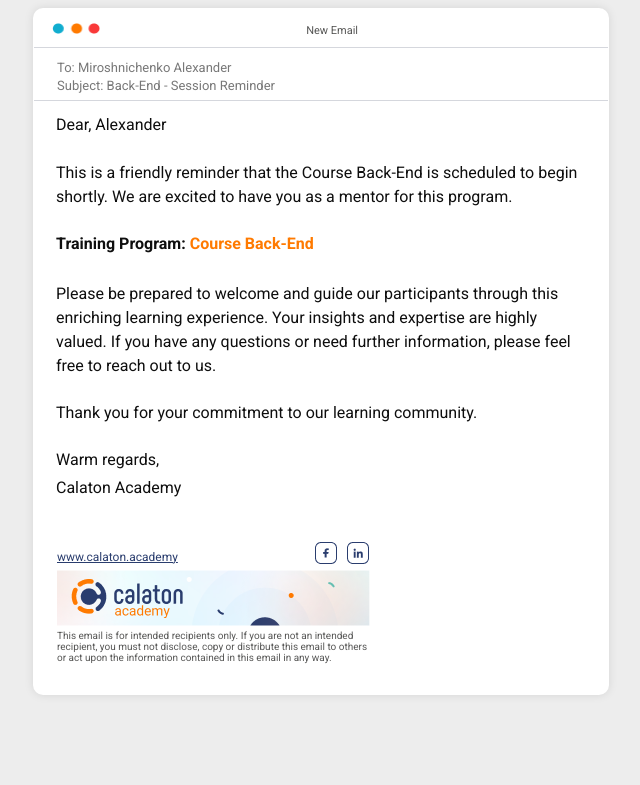
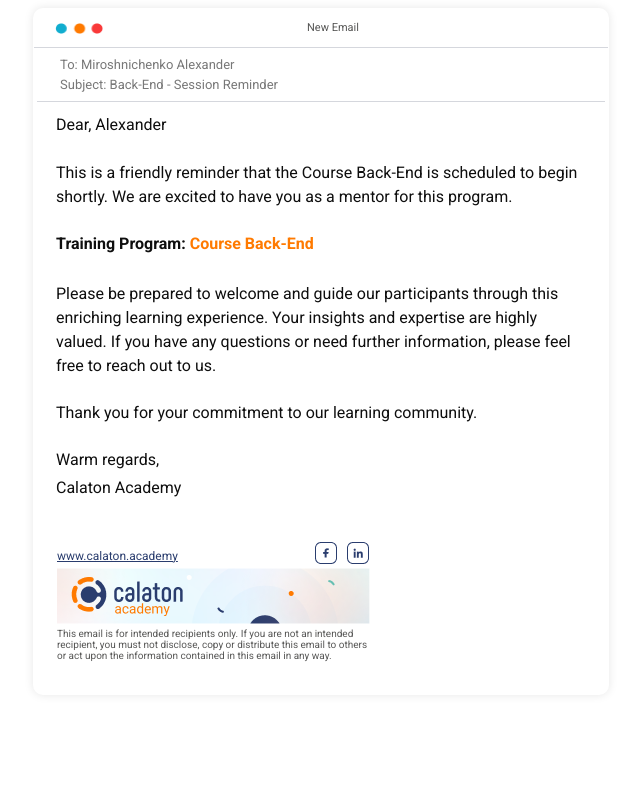
Before and after one commit to YaroslavKobylko/CA2p, a plain HTML site: page index.html in a window 1280 px wide. Shown: the whole page, without its empty margins (319-959 px from the left). Drawn offline with Linux system fonts and the light colour scheme.

Commit message:
fix coments

```diff
--- a/index.html
+++ b/index.html
@@ -6,51 +6,60 @@
   <title>Email Form</title>
   <link href="https://fonts.googleapis.com/css2?family=Roboto:wght@400;700&display=swap" rel="stylesheet">
 </head>
-<body style="background-color: rgba(237, 237, 237, 1);">
-  <div style="width: 576px; height: 687px; border-radius: 10px; background-color: #FFFFFF; margin: 0 auto; box-shadow: 0px 0px 10px rgba(0, 0, 0, 0.1);">
-    <header>
-      <table style="width: 100%; border-collapse: collapse;">
-        <tr class="top-part">
+<body style="background-color: rgba(237, 237, 237, 1); width: 576px; height: 687px; border-radius: 10px; background-color: #FFFFFF; margin: 0 auto; box-shadow: 0px 0px 10px rgba(0, 0, 0, 0.1);">
+  <table style="width: 100%; border-collapse: collapse; margin-top: 8px;">
+    <tr>
       <td>
+        <table>
+          <tr>
+            <td style="width: 266px;">
               <img width="48" height="11px" src="circleicons.png" alt="Circles" style="padding-left: 18px; padding-top: 8px;">
             </td>
-          <td><h1 style=" padding-top: 8px; padding-right: 22px; color: rgba(87, 87, 86, 1); font-family: Roboto; font-size: 11px; font-weight: 400; line-height: 13px; letter-spacing: 0em;">New Email</h1></td>
+            <td>
+              <h1 style=" padding-top: 2px; margin-right: -40px; color: rgba(87, 87, 86, 1); font-family: Roboto; font-size: 11px; font-weight: 400; line-height: 13px; letter-spacing: 0em;">New Email</h1>
+            </td>
           </tr>
-        <tr>
-          <td colspan="4">
-            <div style="border: none; border-top: 1px solid rgba(213, 215, 221, 1); margin: 0px auto 10px; width: 100%;"></div>
+        </table>
       </td>
     </tr>
     <tr>
-          <td colspan="4" style="padding-left: 24px; font-size: 13px; font-weight: 400; line-height: 16px; font-family: Roboto; color: rgba(120, 120, 120, 1); text-align: left; letter-spacing: 0em;">To: Miroshnichenko Alexander</td>
+      <td>
+        <div style="border: none; border-top: 1px solid rgba(213, 215, 221, 1); margin: 0px auto 4px; width: 100%;"></div>
+      </td>
     </tr>
     <tr>
-          <td colspan="4" style="padding-left: 24px; font-size: 13px; font-weight: 400; line-height: 16px; font-family: Roboto; color: rgba(120, 120, 120, 1); text-align: left; letter-spacing: 0em;">Subject: Back-End - Session Reminder</td>
+      <td>
+        <table style="width: 100%;">
+          <tr>
+            <td style="padding-left: 24px; font-size: 13px; font-weight: 400; line-height: 16px; font-family: Roboto; color: rgba(120, 120, 120, 1); text-align: left; letter-spacing: 0em;">To: Miroshnichenko Alexander</td>
           </tr>
           <tr>
-          <td colspan="4">
-            <div  style="border: none; border-top: 1px solid rgba(213, 215, 221, 1); margin: 4px auto 10px; width: 100%;"></div>
+            <td style="padding-left: 24px; font-size: 13px; font-weight: 400; line-height: 16px; font-family: Roboto; color: rgba(120, 120, 120, 1); text-align: left; letter-spacing: 0em;">Subject: Back-End - Session Reminder</td>
+          </tr>
+          <tr>
+            <td>
+              <div style="border: none; border-top: 1px solid rgba(213, 215, 221, 1); margin: 4px auto 10px; width: 100%;"></div>
             </td>
           </tr>
         </table>
-        <div  style="width: 537px; height: 377px; margin-left: 20px; font-size: 18px; font-family: Roboto; line-height: 24px; font-weight: 400; margin-top: -2px;">
-          <table>
+      </td>
+    </tr>
+  </table>
+  <table style="width: 537px; height: 377px; margin-left: 20px; font-size: 18px; font-family: Roboto; line-height: 24px; font-weight: 400; margin-top: -6px;">
     <tr>
       <td style="font-size: 16px; font-weight: 400; padding-bottom: 21px; color: rgba(14, 14, 14, 1); ">Dear, Alexander</td>
     </tr>
     <tr>
       <td style="font-size: 16px; font-weight: 400; padding-bottom: 20px; color: rgba(14, 14, 14, 1);">This is a friendly reminder that the Course Back-End is scheduled to begin shortly. We are excited to have you as a mentor for this program.</td>
     </tr>
-            <tr >
+    <tr>
       <td style="font-size: 16px; font-weight: 400; padding-bottom: 23px; ">
         <span style="font-family: Roboto; font-size: 16px; font-weight: 700; line-height: 24px; letter-spacing: 0em; text-align: left; color: rgba(14, 14, 14, 1);">Training Program:</span>
         <span style="font-family: Roboto; font-size: 16px; font-weight: 700; line-height: 24px; letter-spacing: 0em; text-align: left; color: rgba(255, 122, 0, 1);">Course Back-End</span>
       </td>
     </tr>
     <tr>
-              <td style="font-size: 16px; font-weight: 400; padding-bottom: 20px; color: rgba(14, 14, 14, 1);">Please be prepared to welcome and guide our participants through this enriching learning experience. Your insights and expertise are highly valued.
-                If you have any questions or need further information, please feel free to reach out to us.
-                </td>
+      <td style="font-size: 16px; font-weight: 400; padding-bottom: 20px; color: rgba(14, 14, 14, 1);">Please be prepared to welcome and guide our participants through this enriching learning experience. Your insights and expertise are highly valued. If you have any questions or need further information, please feel free to reach out to us.</td>
     </tr>
     <tr>
       <td style="font-size: 16px; font-weight: 400; padding-bottom: 20px; color: rgba(14, 14, 14, 1);">Thank you for your commitment to our learning community.</td>
@@ -62,20 +71,18 @@
       <td style="font-size: 16px; font-weight: 400; color: rgba(14, 14, 14, 1);">Calaton Academy</td>
     </tr>
   </table>
-        </div>
-          <footer style="margin-top: 52px; margin-left: -3px;">
-            <table>
+  <table style="margin-top: 36px; margin-left: -3px;">
     <tr>
       <td>
         <a href="https://www.calaton.academy/uk" style="text-align: left; font-size: 12px; margin-left: 24px; font-family: Roboto; font-weight: 400; color: rgba(42, 61, 110, 1);">www.calaton.academy</a>
       </td>
       <td>
-                  <img  width="54" height="22" src="SocialLinks.png" style="margin-left: 132px; padding-bottom: 2px;" alt="Socials links">
+        <img  width="54" height="22" src="SocialLinks.png" style="margin-left: 132px; padding-bottom: 0px;" alt="Socials links">
       </td>
     </tr>
     <tr>
       <td colspan="2">
-                  <img src="banner.png" alt="Фотографія" style="margin-left: 24px; margin-top: -4px;" alt="Company">
+        <img src="banner.png" alt="BanerPicture" style="margin-left: 24px; margin-top: -4px;" alt="Company">
       </td>
       <td></td>
     </tr>
@@ -85,7 +92,5 @@
       </td>
     </tr>
   </table>
-          </footer>
-    </div>
 </body>
 </html>
```
Lines whose indentation alone changed are shown as unchanged.
